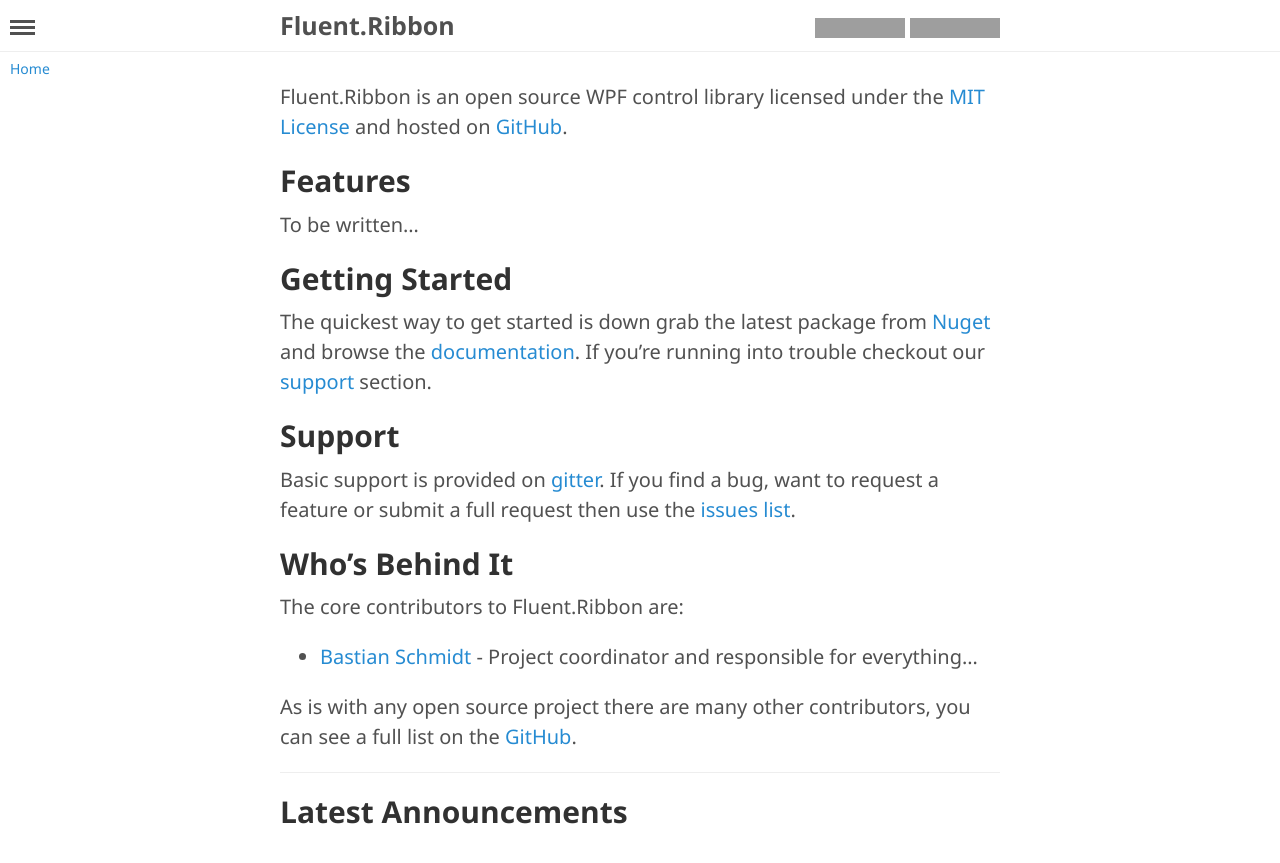
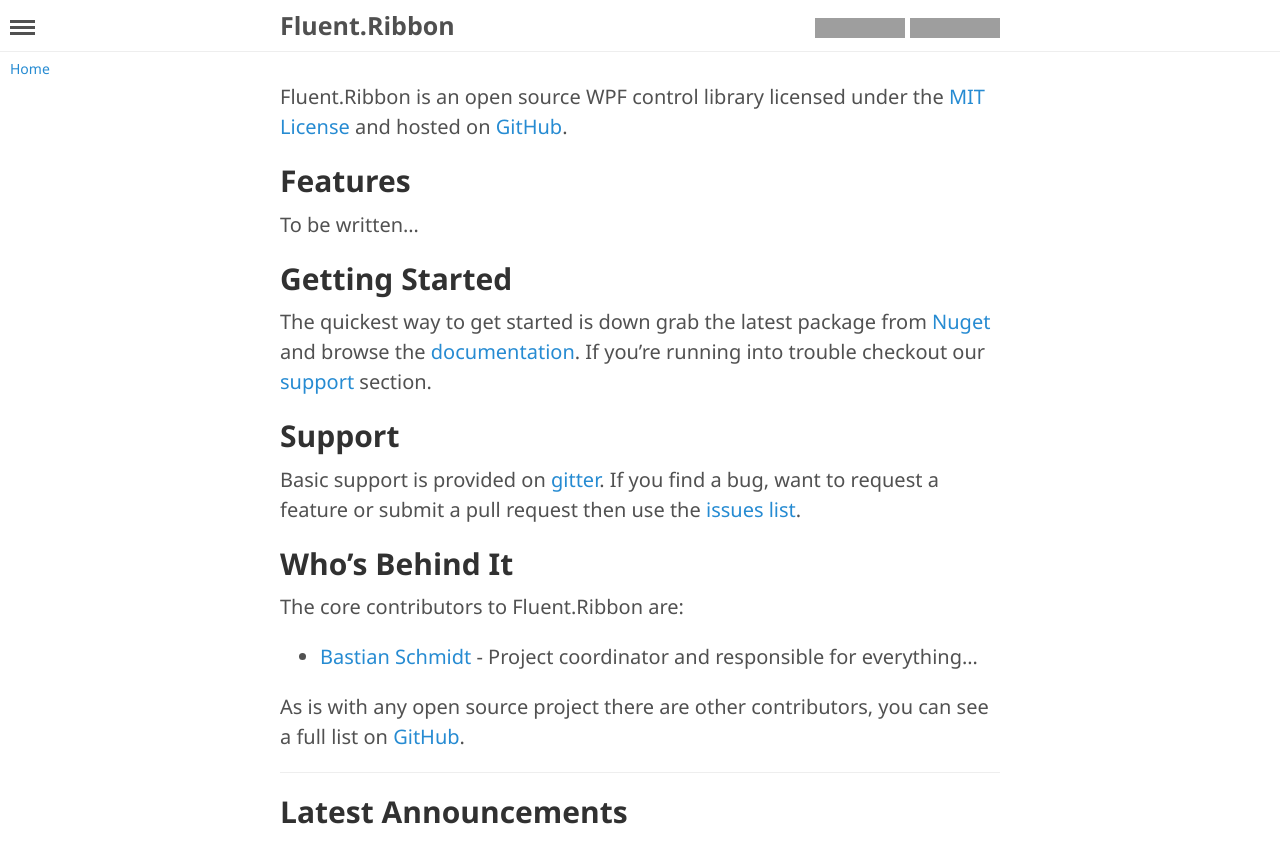
Before and after one commit to fluentribbon/fluentribbon.github.io, a Jekyll site: the page built from index.md, in a window 1280 px wide. Shown: the top 863 px of the page. Built offline with Jekyll 4.4.1, drawn with Linux system fonts in a browser that asks for light colours; grey boxes are pictures that could not be loaded.

Commit message:
Some more text fixes

```diff
--- a/index.md
+++ b/index.md
@@ -14,14 +14,14 @@
 The quickest way to get started is down grab the latest package from [Nuget][nuget] and browse the [documentation][docs]. If you're running into trouble checkout our [support](#support) section.
 
 ## Support<a name="support"></a>
-Basic support is provided on [gitter][gitter]. If you find a bug, want to request a feature or submit a full request then use the [issues list][issues].
+Basic support is provided on [gitter][gitter]. If you find a bug, want to request a feature or submit a pull request then use the [issues list][issues].
 
 ## Who's Behind It
 The core contributors to {{ site.data.project.name }} are:
 {% for member in site.data.members %}
  - [{{ member.name }}]({{ member.url }}) - {{ member.description }}
 {% endfor %}
-As is with any open source project there are many other contributors, you can see a full list on the [GitHub][contributors].
+As is with any open source project there are other contributors, you can see a full list on [GitHub][contributors].
 
 [license]: {{ site.data.github.repo }}/master/License.txt
 [github]: {{ site.data.github.repo }}
```
